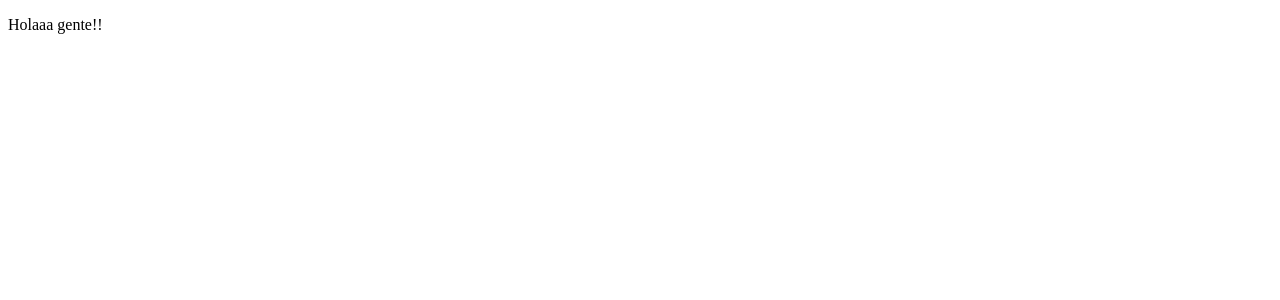
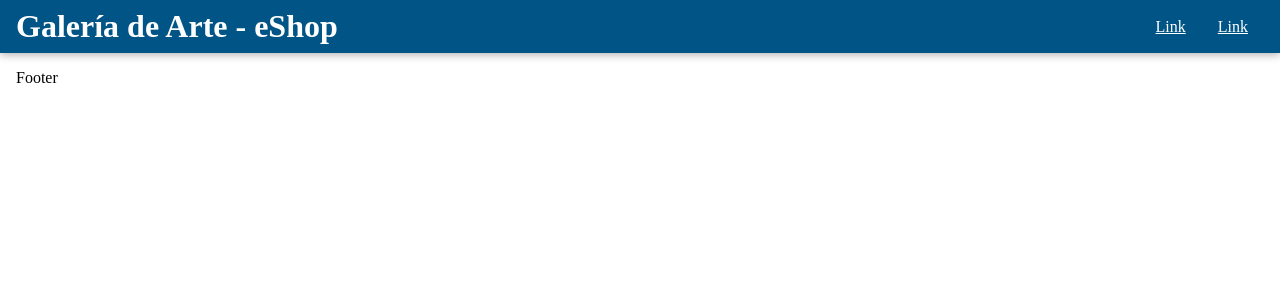
Before and after one commit to GTomasel/Ecommerce_arte-Tomasel, a React (Create React App) app: page / in a window 1280 px wide. Shown: the top 300 px of the page. Built offline with nearby package versions, Linux system fonts and the light colour scheme.

Commit message:
Galeria de arte - ecommerce + Tomasel - Clase 3

```diff
--- /dev/null
+++ b/src/App.js
@@ -0,0 +1,15 @@
+import Header from "./Header"
+
+
+const App = () => {
+    return(
+        <>
+            <Header/>
+            <footer>
+                <p>Footer</p>
+            </footer>
+        </>
+    )
+}
+
+export default App
--- /dev/null
+++ b/src/Header.js
@@ -0,0 +1,14 @@
+import NavBar from "./components/NavBar"
+
+const Header = () => {
+    return(
+        <>
+            <header id="header">
+                <h1>Galería de Arte - eShop</h1>
+                <NavBar/>
+            </header>
+        </>
+    )
+}
+
+export default Header
--- /dev/null
+++ b/src/components/NavBar.js
@@ -0,0 +1,12 @@
+const NavBar = () => {
+    return(
+        <>
+            <nav>
+                <a href="index.html">Link</a>
+                <a href="index.html">Link</a>
+            </nav>
+        </>
+    )
+}
+
+export default NavBar
--- /dev/null
+++ b/src/estilos.css
@@ -0,0 +1,29 @@
+* {
+    margin: 0;
+    padding: 0;
+    box-sizing: border-box;
+}
+
+html, body {
+    height: 100vh;
+}
+
+#header {
+    color: #fff;
+    background-color: rgb(0, 85, 134);
+    padding: .5rem 1rem;
+    display: flex;
+    align-items: center;
+    justify-content: space-between;
+    box-shadow: 0 2px 8px rgba(0, 0, 0, 0.3);
+}
+
+a {
+    font-style: none;
+    color: #fff;
+    margin: 1rem;
+}
+
+footer p{
+    padding: 1rem;
+}
```
Also changed, not shown: public/index.html (+0 -23 lines), src/index.js (+4 -4 lines).
